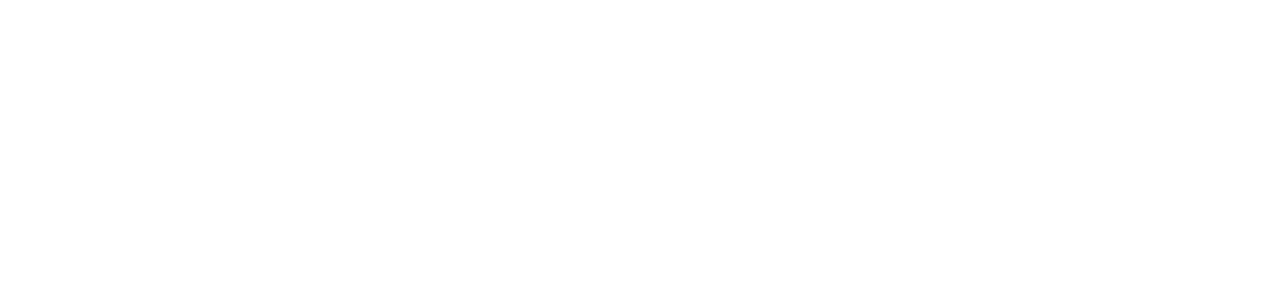
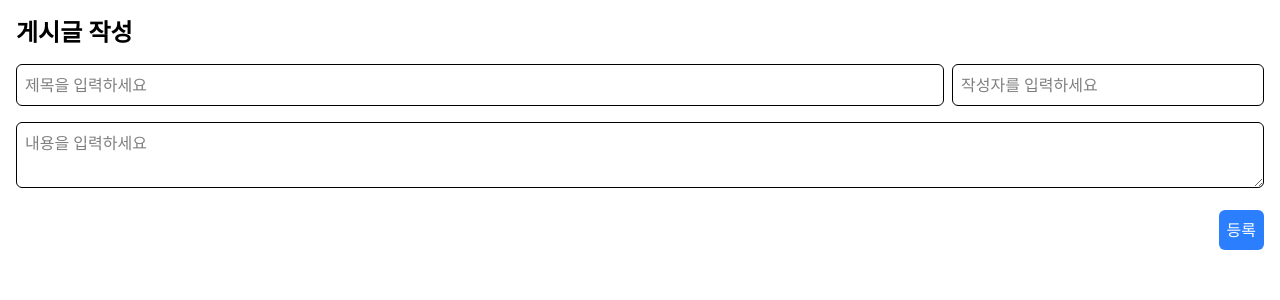
Before and after one commit to InukChoi/ciu_test_frontend, a Vue app: page /board_register in a window 1280 px wide. Before the commit this address had no page. Shown: the top 300 px of the page. Built offline with nearby package versions, Linux system fonts and the light colour scheme.

Commit message:
[Feat] 게시글 작성 페이지 추가

```diff
--- a/src/components/BoardMain.vue
+++ b/src/components/BoardMain.vue
@@ -68,9 +68,7 @@
       </tbody>
     </table>
     <div class="flex mt-4 justify-end" >
-        <button @click="" class="px-4 py-2 border rounded-md bg-blue-500 text-white">
-            글쓰기
-        </button>
+        <router-link to="/board_register" class="bg-blue-500 text-white px-4 py-2 rounded-md">글쓰기</router-link>
     </div>
 
     <div class="flex justify-center mt-4 space-x-2">
--- /dev/null
+++ b/src/components/BoardRegister.vue
@@ -0,0 +1,36 @@
+<script setup>
+import { ref } from 'vue';
+import { useRouter } from 'vue-router';
+
+const newTitle = ref('');
+const newContent = ref('');
+const newAuthor = ref('');
+const router = useRouter();
+
+const submitPost = () => {
+    if (newTitle.value.trim() !== '' && newContent.value.trim() !== '' && newAuthor.value.trim() !== '') {
+        // 여기에 게시글 저장 로직 추가 (Vuex, Pinia, API 등 활용 가능)
+        alert('게시글이 등록되었습니다.');
+        router.push('/');
+    }
+};
+</script>
+
+<template>
+    <div class="container mx-auto p-4">
+        <h1 class="text-2xl font-bold mb-4">게시글 작성</h1>
+
+        <div class="mb-4 flex space-x-2">
+            <input v-model="newTitle" type="text" placeholder="제목을 입력하세요" class="border p-2 flex-grow rounded-md" />
+            <input v-model="newAuthor" type="text" placeholder="작성자를 입력하세요" class="border p-2 w-1/4 rounded-md" />
+        </div>
+
+        <textarea v-model="newContent" placeholder="내용을 입력하세요" class="border p-2 w-full rounded-md mb-2"></textarea>
+
+        <div class="flex justify-end">
+            <button @click="submitPost" class="mt-2 bg-blue-500 text-white p-2 rounded-md">등록</button>
+        </div>
+    </div>
+</template>
+
+<style scoped></style>
--- a/src/router/index.js
+++ b/src/router/index.js
@@ -2,6 +2,7 @@
 
 import BoardMain from '../components/BoardMain.vue';
 import BoardDetail from '../components/BoardDetail.vue';
+import BoardRegister from '../components/BoardRegister.vue';
 
 const routes = [
 
@@ -11,7 +12,12 @@
     component: BoardMain,
   },
   {
-    path: '/Board_detail/:id',
+    path: '/board_register',
+    name: 'BoardRegister',
+    component: BoardRegister,
+  },
+  {
+    path: '/board_detail/:id',
     name: 'BoardDetail',
     component: BoardDetail,
   },
```
